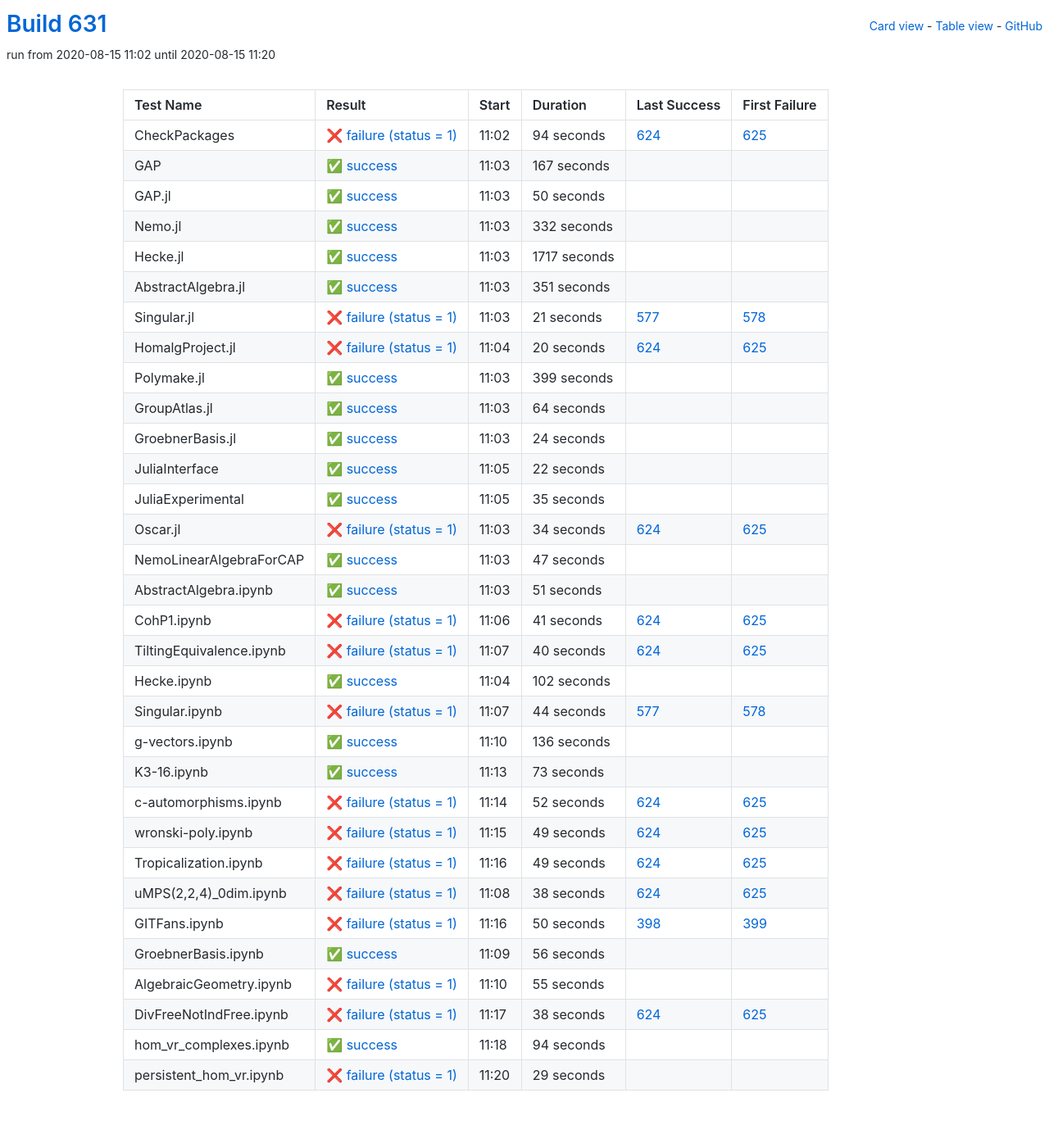
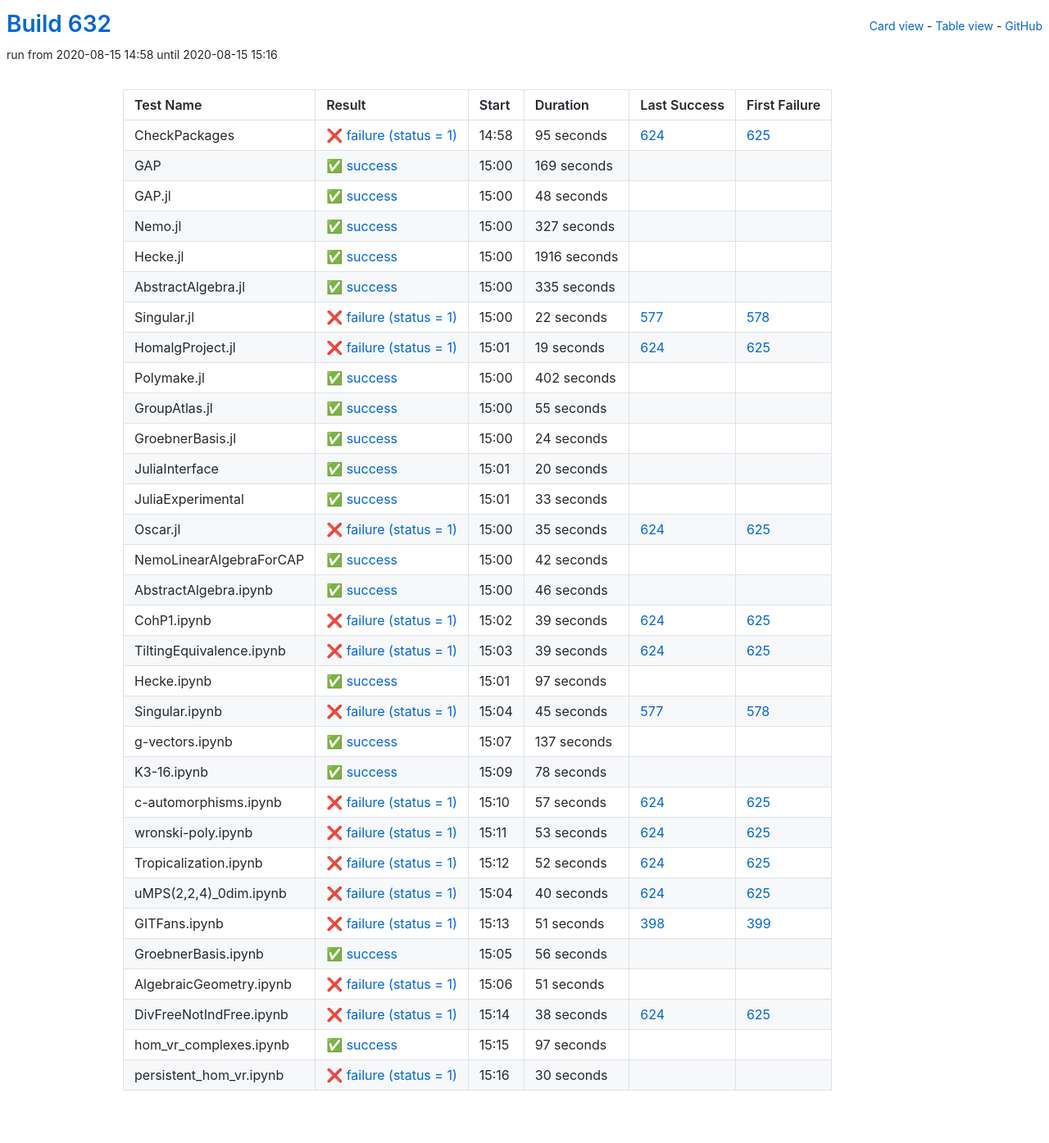
Before and after one commit to oscar-system/oscar-ci-status-stable, a Jekyll site: the page built from table.html, in a window 1280 px wide. Shown: the whole page at 82% size. Built offline with Jekyll 4.4.1, drawn with Linux system fonts in a browser that asks for light colours.

Commit message:
Build #632

```diff
--- a/_data/ci.yml
+++ b/_data/ci.yml
@@ -1,6 +1,6 @@
 ---
-build: 631
-build_url: https://oscarci.mathematik.uni-kl.de/job/oscar-stable/631/
+build: 632
+build_url: https://oscarci.mathematik.uni-kl.de/job/oscar-stable/632/
 job: oscar-stable
 organization: oscar-system
 repo: oscar-ci-status-stable
@@ -8,128 +8,128 @@ repourl: https://github.com/oscar-system/oscar-ci-status-stable
 tests:
 - name: CheckPackages
   id: checkpackages
-  log: https://oscarci.mathematik.uni-kl.de/job/oscar-stable/631/artifact/logs/build-631/CheckPackages.log
-  start: 2020-08-15 11:02
+  log: https://oscarci.mathematik.uni-kl.de/job/oscar-stable/632/artifact/logs/build-632/CheckPackages.log
+  start: 2020-08-15 14:58
   success: false
   exitcode: 1
   status: failure
-  duration: 94
+  duration: 95
   last_success: 624
   last_success_url: https://oscarci.mathematik.uni-kl.de/job/oscar-stable/624/
   first_failure: 625
   first_failure_url: https://oscarci.mathematik.uni-kl.de/job/oscar-stable/625/
 - name: GAP
   id: gap
-  log: https://oscarci.mathematik.uni-kl.de/job/oscar-stable/631/artifact/logs/build-631/GAP.log
-  start: 2020-08-15 11:03
+  log: https://oscarci.mathematik.uni-kl.de/job/oscar-stable/632/artifact/logs/build-632/GAP.log
+  start: 2020-08-15 15:00
   success: true
   exitcode: 0
   status: success
-  duration: 167
+  duration: 169
   last_success: false
   last_success_url:
   first_failure: false
   first_failure_url:
 - name: GAP.jl
   id: gap-jl
-  log: https://oscarci.mathematik.uni-kl.de/job/oscar-stable/631/artifact/logs/build-631/GAP.jl.log
-  start: 2020-08-15 11:03
+  log: https://oscarci.mathematik.uni-kl.de/job/oscar-stable/632/artifact/logs/build-632/GAP.jl.log
+  start: 2020-08-15 15:00
   success: true
   exitcode: 0
   status: success
-  duration: 50
+  duration: 48
   last_success: false
   last_success_url:
   first_failure: false
   first_failure_url:
 - name: Nemo.jl
   id: nemo-jl
-  log: https://oscarci.mathematik.uni-kl.de/job/oscar-stable/631/artifact/logs/build-631/Nemo.jl.log
-  start: 2020-08-15 11:03
+  log: https://oscarci.mathematik.uni-kl.de/job/oscar-stable/632/artifact/logs/build-632/Nemo.jl.log
+  start: 2020-08-15 15:00
   success: true
   exitcode: 0
   status: success
-  duration: 332
+  duration: 327
   last_success: false
   last_success_url:
   first_failure: false
   first_failure_url:
 - name: Hecke.jl
   id: hecke-jl
-  log: https://oscarci.mathematik.uni-kl.de/job/oscar-stable/631/artifact/logs/build-631/Hecke.jl.log
-  start: 2020-08-15 11:03
+  log: https://oscarci.mathematik.uni-kl.de/job/oscar-stable/632/artifact/logs/build-632/Hecke.jl.log
+  start: 2020-08-15 15:00
   success: true
   exitcode: 0
   status: success
-  duration: 1717
+  duration: 1916
   last_success: false
   last_success_url:
   first_failure: false
   first_failure_url:
 - name: AbstractAlgebra.jl
   id: abstractalgebra-jl
-  log: https://oscarci.mathematik.uni-kl.de/job/oscar-stable/631/artifact/logs/build-631/AbstractAlgebra.jl.log
-  start: 2020-08-15 11:03
+  log: https://oscarci.mathematik.uni-kl.de/job/oscar-stable/632/artifact/logs/build-632/AbstractAlgebra.jl.log
+  start: 2020-08-15 15:00
   success: true
   exitcode: 0
   status: success
-  duration: 351
+  duration: 335
   last_success: false
   last_success_url:
   first_failure: false
   first_failure_url:
 - name: Singular.jl
   id: singular-jl
-  log: https://oscarci.mathematik.uni-kl.de/job/oscar-stable/631/artifact/logs/build-631/Singular.jl.log
-  start: 2020-08-15 11:03
+  log: https://oscarci.mathematik.uni-kl.de/job/oscar-stable/632/artifact/logs/build-632/Singular.jl.log
+  start: 2020-08-15 15:00
   success: false
   exitcode: 1
   status: failure
-  duration: 21
+  duration: 22
   last_success: 577
   last_success_url: https://oscarci.mathematik.uni-kl.de/job/oscar-stable/577/
   first_failure: 578
   first_failure_url: https://oscarci.mathematik.uni-kl.de/job/oscar-stable/578/
 - name: HomalgProject.jl
   id: homalgproject-jl
-  log: https://oscarci.mathematik.uni-kl.de/job/oscar-stable/631/artifact/logs/build-631/HomalgProject.jl.log
-  start: 2020-08-15 11:04
+  log: https://oscarci.mathematik.uni-kl.de/job/oscar-stable/632/artifact/logs/build-632/HomalgProject.jl.log
+  start: 2020-08-15 15:01
   success: false
   exitcode: 1
   status: failure
-  duration: 20
+  duration: 19
   last_success: 624
   last_success_url: https://oscarci.mathematik.uni-kl.de/job/oscar-stable/624/
   first_failure: 625
   first_failure_url: https://oscarci.mathematik.uni-kl.de/job/oscar-stable/625/
 - name: Polymake.jl
   id: polymake-jl
-  log: https://oscarci.mathematik.uni-kl.de/job/oscar-stable/631/artifact/logs/build-631/Polymake.jl.log
-  start: 2020-08-15 11:03
+  log: https://oscarci.mathematik.uni-kl.de/job/oscar-stable/632/artifact/logs/build-632/Polymake.jl.log
+  start: 2020-08-15 15:00
   success: true
   exitcode: 0
   status: success
-  duration: 399
+  duration: 402
   last_success: false
   last_success_url:
   first_failure: false
   first_failure_url:
 - name: GroupAtlas.jl
   id: groupatlas-jl
-  log: https://oscarci.mathematik.uni-kl.de/job/oscar-stable/631/artifact/logs/build-631/GroupAtlas.jl.log
-  start: 2020-08-15 11:03
+  log: https://oscarci.mathematik.uni-kl.de/job/oscar-stable/632/artifact/logs/build-632/GroupAtlas.jl.log
+  start: 2020-08-15 15:00
   success: true
   exitcode: 0
   status: success
-  duration: 64
+  duration: 55
   last_success: false
   last_success_url:
   first_failure: false
   first_failure_url:
 - name: GroebnerBasis.jl
   id: groebnerbasis-jl
-  log: https://oscarci.mathematik.uni-kl.de/job/oscar-stable/631/artifact/logs/build-631/GroebnerBasis.jl.log
-  start: 2020-08-15 11:03
+  log: https://oscarci.mathematik.uni-kl.de/job/oscar-stable/632/artifact/logs/build-632/GroebnerBasis.jl.log
+  start: 2020-08-15 15:00
   success: true
   exitcode: 0
   status: success
@@ -140,80 +140,176 @@ tests:
   first_failure_url:
 - name: JuliaInterface
   id: juliainterface
-  log: https://oscarci.mathematik.uni-kl.de/job/oscar-stable/631/artifact/logs/build-631/JuliaInterface.log
-  start: 2020-08-15 11:05
+  log: https://oscarci.mathematik.uni-kl.de/job/oscar-stable/632/artifact/logs/build-632/JuliaInterface.log
+  start: 2020-08-15 15:01
   success: true
   exitcode: 0
   status: success
-  duration: 22
+  duration: 20
   last_success: false
   last_success_url:
   first_failure: false
   first_failure_url:
 - name: JuliaExperimental
   id: juliaexperimental
-  log: https://oscarci.mathematik.uni-kl.de/job/oscar-stable/631/artifact/logs/build-631/JuliaExperimental.log
-  start: 2020-08-15 11:05
+  log: https://oscarci.mathematik.uni-kl.de/job/oscar-stable/632/artifact/logs/build-632/JuliaExperimental.log
+  start: 2020-08-15 15:01
   success: true
   exitcode: 0
   status: success
-  duration: 35
+  duration: 33
   last_success: false
   last_success_url:
   first_failure: false
   first_failure_url:
 - name: Oscar.jl
   id: oscar-jl
-  log: https://oscarci.mathematik.uni-kl.de/job/oscar-stable/631/artifact/logs/build-631/Oscar.jl.log
-  start: 2020-08-15 11:03
+  log: https://oscarci.mathematik.uni-kl.de/job/oscar-stable/632/artifact/logs/build-632/Oscar.jl.log
+  start: 2020-08-15 15:00
   success: false
   exitcode: 1
   status: failure
-  duration: 34
+  duration: 35
   last_success: 624
   last_success_url: https://oscarci.mathematik.uni-kl.de/job/oscar-stable/624/
   first_failure: 625
   first_failure_url: https://oscarci.mathematik.uni-kl.de/job/oscar-stable/625/
 - name: NemoLinearAlgebraForCAP
   id: nemolinearalgebraforcap
-  log: https://oscarci.mathematik.uni-kl.de/job/oscar-stable/631/artifact/logs/build-631/NemoLinearAlgebraForCAP.log
-  start: 2020-08-15 11:03
+  log: https://oscarci.mathematik.uni-kl.de/job/oscar-stable/632/artifact/logs/build-632/NemoLinearAlgebraForCAP.log
+  start: 2020-08-15 15:00
   success: true
   exitcode: 0
   status: success
-  duration: 47
+  duration: 42
   last_success: false
   last_success_url:
   first_failure: false
   first_failure_url:
 - name: AbstractAlgebra.ipynb
   id: abstractalgebra-ipynb
-  log: https://oscarci.mathematik.uni-kl.de/job/oscar-stable/631/artifact/logs/build-631/AbstractAlgebra.ipynb.log
-  start: 2020-08-15 11:03
+  log: https://oscarci.mathematik.uni-kl.de/job/oscar-stable/632/artifact/logs/build-632/AbstractAlgebra.ipynb.log
+  start: 2020-08-15 15:00
   success: true
   exitcode: 0
   status: success
-  duration: 51
+  duration: 46
   last_success: false
   last_success_url:
   first_failure: false
   first_failure_url:
 - name: CohP1.ipynb
   id: cohp1-ipynb
-  log: https://oscarci.mathematik.uni-kl.de/job/oscar-stable/631/artifact/logs/build-631/CohP1.ipynb.log
-  start: 2020-08-15 11:06
+  log: https://oscarci.mathematik.uni-kl.de/job/oscar-stable/632/artifact/logs/build-632/CohP1.ipynb.log
+  start: 2020-08-15 15:02
   success: false
   exitcode: 1
   status: failure
-  duration: 41
+  duration: 39
   last_success: 624
   last_success_url: https://oscarci.mathematik.uni-kl.de/job/oscar-stable/624/
   first_failure: 625
   first_failure_url: https://oscarci.mathematik.uni-kl.de/job/oscar-stable/625/
 - name: TiltingEquivalence.ipynb
   id: tiltingequivalence-ipynb
-  log: https://oscarci.mathematik.uni-kl.de/job/oscar-stable/631/artifact/logs/build-631/TiltingEquivalence.ipynb.log
-  start: 2020-08-15 11:07
+  log: https://oscarci.mathematik.uni-kl.de/job/oscar-stable/632/artifact/logs/build-632/TiltingEquivalence.ipynb.log
+  start: 2020-08-15 15:03
+  success: false
+  exitcode: 1
+  status: failure
+  duration: 39
+  last_success: 624
+  last_success_url: https://oscarci.mathematik.uni-kl.de/job/oscar-stable/624/
+  first_failure: 625
+  first_failure_url: https://oscarci.mathematik.uni-kl.de/job/oscar-stable/625/
+- name: Hecke.ipynb
+  id: hecke-ipynb
+  log: https://oscarci.mathematik.uni-kl.de/job/oscar-stable/632/artifact/logs/build-632/Hecke.ipynb.log
+  start: 2020-08-15 15:01
+  success: true
+  exitcode: 0
+  status: success
+  duration: 97
+  last_success: false
+  last_success_url:
+  first_failure: false
+  first_failure_url:
+- name: Singular.ipynb
+  id: singular-ipynb
+  log: https://oscarci.mathematik.uni-kl.de/job/oscar-stable/632/artifact/logs/build-632/Singular.ipynb.log
+  start: 2020-08-15 15:04
+  success: false
+  exitcode: 1
+  status: failure
+  duration: 45
+  last_success: 577
+  last_success_url: https://oscarci.mathematik.uni-kl.de/job/oscar-stable/577/
+  first_failure: 578
+  first_failure_url: https://oscarci.mathematik.uni-kl.de/job/oscar-stable/578/
+- name: g-vectors.ipynb
+  id: g-vectors-ipynb
+  log: https://oscarci.mathematik.uni-kl.de/job/oscar-stable/632/artifact/logs/build-632/g-vectors.ipynb.log
+  start: 2020-08-15 15:07
+  success: true
+  exitcode: 0
+  status: success
+  duration: 137
+  last_success: false
+  last_success_url:
+  first_failure: false
+  first_failure_url:
+- name: K3-16.ipynb
+  id: k3-16-ipynb
+  log: https://oscarci.mathematik.uni-kl.de/job/oscar-stable/632/artifact/logs/build-632/K3-16.ipynb.log
+  start: 2020-08-15 15:09
+  success: true
+  exitcode: 0
+  status: success
+  duration: 78
+  last_success: false
+  last_success_url:
+  first_failure: false
+  first_failure_url:
+- name: c-automorphisms.ipynb
+  id: c-automorphisms-ipynb
+  log: https://oscarci.mathematik.uni-kl.de/job/oscar-stable/632/artifact/logs/build-632/c-automorphisms.ipynb.log
+  start: 2020-08-15 15:10
+  success: false
+  exitcode: 1
+  status: failure
+  duration: 57
+  last_success: 624
+  last_success_url: https://oscarci.mathematik.uni-kl.de/job/oscar-stable/624/
+  first_failure: 625
+  first_failure_url: https://oscarci.mathematik.uni-kl.de/job/oscar-stable/625/
+- name: wronski-poly.ipynb
+  id: wronski-poly-ipynb
+  log: https://oscarci.mathematik.uni-kl.de/job/oscar-stable/632/artifact/logs/build-632/wronski-poly.ipynb.log
+  start: 2020-08-15 15:11
+  success: false
+  exitcode: 1
+  status: failure
+  duration: 53
+  last_success: 624
+  last_success_url: https://oscarci.mathematik.uni-kl.de/job/oscar-stable/624/
+  first_failure: 625
+  first_failure_url: https://oscarci.mathematik.uni-kl.de/job/oscar-stable/625/
+- name: Tropicalization.ipynb
+  id: tropicalization-ipynb
+  log: https://oscarci.mathematik.uni-kl.de/job/oscar-stable/632/artifact/logs/build-632/Tropicalization.ipynb.log
+  start: 2020-08-15 15:12
+  success: false
+  exitcode: 1
+  status: failure
+  duration: 52
+  last_success: 624
+  last_success_url: https://oscarci.mathematik.uni-kl.de/job/oscar-stable/624/
+  first_failure: 625
+  first_failure_url: https://oscarci.mathematik.uni-kl.de/job/oscar-stable/625/
+- name: uMPS(2,2,4)_0dim.ipynb
+  id: umps-2-2-4-0dim-ipynb
+  log: https://oscarci.mathematik.uni-kl.de/job/oscar-stable/632/artifact/logs/build-632/uMPS-2-2-4-_0dim.ipynb.log
+  start: 2020-08-15 15:04
   success: false
   exitcode: 1
   status: failure
@@ -222,118 +318,22 @@ tests:
   last_success_url: https://oscarci.mathematik.uni-kl.de/job/oscar-stable/624/
   first_failure: 625
   first_failure_url: https://oscarci.mathematik.uni-kl.de/job/oscar-stable/625/
-- name: Hecke.ipynb
-  id: hecke-ipynb
-  log: https://oscarci.mathematik.uni-kl.de/job/oscar-stable/631/artifact/logs/build-631/Hecke.ipynb.log
-  start: 2020-08-15 11:04
-  success: true
-  exitcode: 0
-  status: success
-  duration: 102
-  last_success: false
-  last_success_url:
-  first_failure: false
-  first_failure_url:
-- name: Singular.ipynb
-  id: singular-ipynb
-  log: https://oscarci.mathematik.uni-kl.de/job/oscar-stable/631/artifact/logs/build-631/Singular.ipynb.log
-  start: 2020-08-15 11:07
+- name: GITFans.ipynb
+  id: gitfans-ipynb
+  log: https://oscarci.mathematik.uni-kl.de/job/oscar-stable/632/artifact/logs/build-632/GITFans.ipynb.log
+  start: 2020-08-15 15:13
   success: false
   exitcode: 1
   status: failure
-  duration: 44
-  last_success: 577
-  last_success_url: https://oscarci.mathematik.uni-kl.de/job/oscar-stable/577/
-  first_failure: 578
-  first_failure_url: https://oscarci.mathematik.uni-kl.de/job/oscar-stable/578/
-- name: g-vectors.ipynb
-  id: g-vectors-ipynb
-  log: https://oscarci.mathematik.uni-kl.de/job/oscar-stable/631/artifact/logs/build-631/g-vectors.ipynb.log
-  start: 2020-08-15 11:10
-  success: true
-  exitcode: 0
-  status: success
-  duration: 136
-  last_success: false
-  last_success_url:
-  first_failure: false
-  first_failure_url:
-- name: K3-16.ipynb
-  id: k3-16-ipynb
-  log: https://oscarci.mathematik.uni-kl.de/job/oscar-stable/631/artifact/logs/build-631/K3-16.ipynb.log
-  start: 2020-08-15 11:13
-  success: true
-  exitcode: 0
-  status: success
-  duration: 73
-  last_success: false
-  last_success_url:
-  first_failure: false
-  first_failure_url:
-- name: c-automorphisms.ipynb
-  id: c-automorphisms-ipynb
-  log: https://oscarci.mathematik.uni-kl.de/job/oscar-stable/631/artifact/logs/build-631/c-automorphisms.ipynb.log
-  start: 2020-08-15 11:14
-  success: false
-  exitcode: 1
-  status: failure
-  duration: 52
-  last_success: 624
-  last_success_url: https://oscarci.mathematik.uni-kl.de/job/oscar-stable/624/
-  first_failure: 625
-  first_failure_url: https://oscarci.mathematik.uni-kl.de/job/oscar-stable/625/
-- name: wronski-poly.ipynb
-  id: wronski-poly-ipynb
-  log: https://oscarci.mathematik.uni-kl.de/job/oscar-stable/631/artifact/logs/build-631/wronski-poly.ipynb.log
-  start: 2020-08-15 11:15
-  success: false
-  exitcode: 1
-  status: failure
-  duration: 49
-  last_success: 624
-  last_success_url: https://oscarci.mathematik.uni-kl.de/job/oscar-stable/624/
-  first_failure: 625
-  first_failure_url: https://oscarci.mathematik.uni-kl.de/job/oscar-stable/625/
-- name: Tropicalization.ipynb
-  id: tropicalization-ipynb
-  log: https://oscarci.mathematik.uni-kl.de/job/oscar-stable/631/artifact/logs/build-631/Tropicalization.ipynb.log
-  start: 2020-08-15 11:16
-  success: false
-  exitcode: 1
-  status: failure
-  duration: 49
-  last_success: 624
-  last_success_url: https://oscarci.mathematik.uni-kl.de/job/oscar-stable/624/
-  first_failure: 625
-  first_failure_url: https://oscarci.mathematik.uni-kl.de/job/oscar-stable/625/
-- name: uMPS(2,2,4)_0dim.ipynb
-  id: umps-2-2-4-0dim-ipynb
-  log: https://oscarci.mathematik.uni-kl.de/job/oscar-stable/631/artifact/logs/build-631/uMPS-2-2-4-_0dim.ipynb.log
-  start: 2020-08-15 11:08
-  success: false
-  exitcode: 1
-  status: failure
-  duration: 38
-  last_success: 624
-  last_success_url: https://oscarci.mathematik.uni-kl.de/job/oscar-stable/624/
-  first_failure: 625
-  first_failure_url: https://oscarci.mathematik.uni-kl.de/job/oscar-stable/625/
-- name: GITFans.ipynb
-  id: gitfans-ipynb
-  log: https://oscarci.mathematik.uni-kl.de/job/oscar-stable/631/artifact/logs/build-631/GITFans.ipynb.log
-  start: 2020-08-15 11:16
-  success: false
-  exitcode: 1
-  status: failure
-  duration: 50
+  duration: 51
   last_success: 398
   last_success_url: https://oscarci.mathematik.uni-kl.de/job/oscar-stable/398/
   first_failure: 399
   first_failure_url: https://oscarci.mathematik.uni-kl.de/job/oscar-stable/399/
 - name: GroebnerBasis.ipynb
   id: groebnerbasis-ipynb
-  log: https://oscarci.mathematik.uni-kl.de/job/oscar-stable/631/artifact/logs/build-631/GroebnerBasis.ipynb.log
-  start: 2020-08-15 11:09
+  log: https://oscarci.mathematik.uni-kl.de/job/oscar-stable/632/artifact/logs/build-632/GroebnerBasis.ipynb.log
+  start: 2020-08-15 15:05
   success: true
   exitcode: 0
   status: success
@@ -344,20 +344,20 @@ tests:
   first_failure_url:
 - name: AlgebraicGeometry.ipynb
   id: algebraicgeometry-ipynb
-  log: https://oscarci.mathematik.uni-kl.de/job/oscar-stable/631/artifact/logs/build-631/AlgebraicGeometry.ipynb.log
-  start: 2020-08-15 11:10
+  log: https://oscarci.mathematik.uni-kl.de/job/oscar-stable/632/artifact/logs/build-632/AlgebraicGeometry.ipynb.log
+  start: 2020-08-15 15:06
   success: false
   exitcode: 1
   status: failure
-  duration: 55
+  duration: 51
   last_success: false
   last_success_url:
   first_failure: false
   first_failure_url:
 - name: DivFreeNotIndFree.ipynb
   id: divfreenotindfree-ipynb
-  log: https://oscarci.mathematik.uni-kl.de/job/oscar-stable/631/artifact/logs/build-631/DivFreeNotIndFree.ipynb.log
-  start: 2020-08-15 11:17
+  log: https://oscarci.mathematik.uni-kl.de/job/oscar-stable/632/artifact/logs/build-632/DivFreeNotIndFree.ipynb.log
+  start: 2020-08-15 15:14
   success: false
   exitcode: 1
   status: failure
@@ -368,24 +368,24 @@ tests:
   first_failure_url: https://oscarci.mathematik.uni-kl.de/job/oscar-stable/625/
 - name: hom_vr_complexes.ipynb
   id: hom-vr-complexes-ipynb
-  log: https://oscarci.mathematik.uni-kl.de/job/oscar-stable/631/artifact/logs/build-631/hom_vr_complexes.ipynb.log
-  start: 2020-08-15 11:18
+  log: https://oscarci.mathematik.uni-kl.de/job/oscar-stable/632/artifact/logs/build-632/hom_vr_complexes.ipynb.log
+  start: 2020-08-15 15:15
   success: true
   exitcode: 0
   status: success
-  duration: 94
+  duration: 97
   last_success: false
   last_success_url:
   first_failure: false
   first_failure_url:
 - name: persistent_hom_vr.ipynb
   id: persistent-hom-vr-ipynb
-  log: https://oscarci.mathematik.uni-kl.de/job/oscar-stable/631/artifact/logs/build-631/persistent_hom_vr.ipynb.log
-  start: 2020-08-15 11:20
+  log: https://oscarci.mathematik.uni-kl.de/job/oscar-stable/632/artifact/logs/build-632/persistent_hom_vr.ipynb.log
+  start: 2020-08-15 15:16
   success: false
   exitcode: 1
   status: failure
-  duration: 29
+  duration: 30
   last_success: false
   last_success_url:
   first_failure: false
```
Also changed, not shown: README.md.
